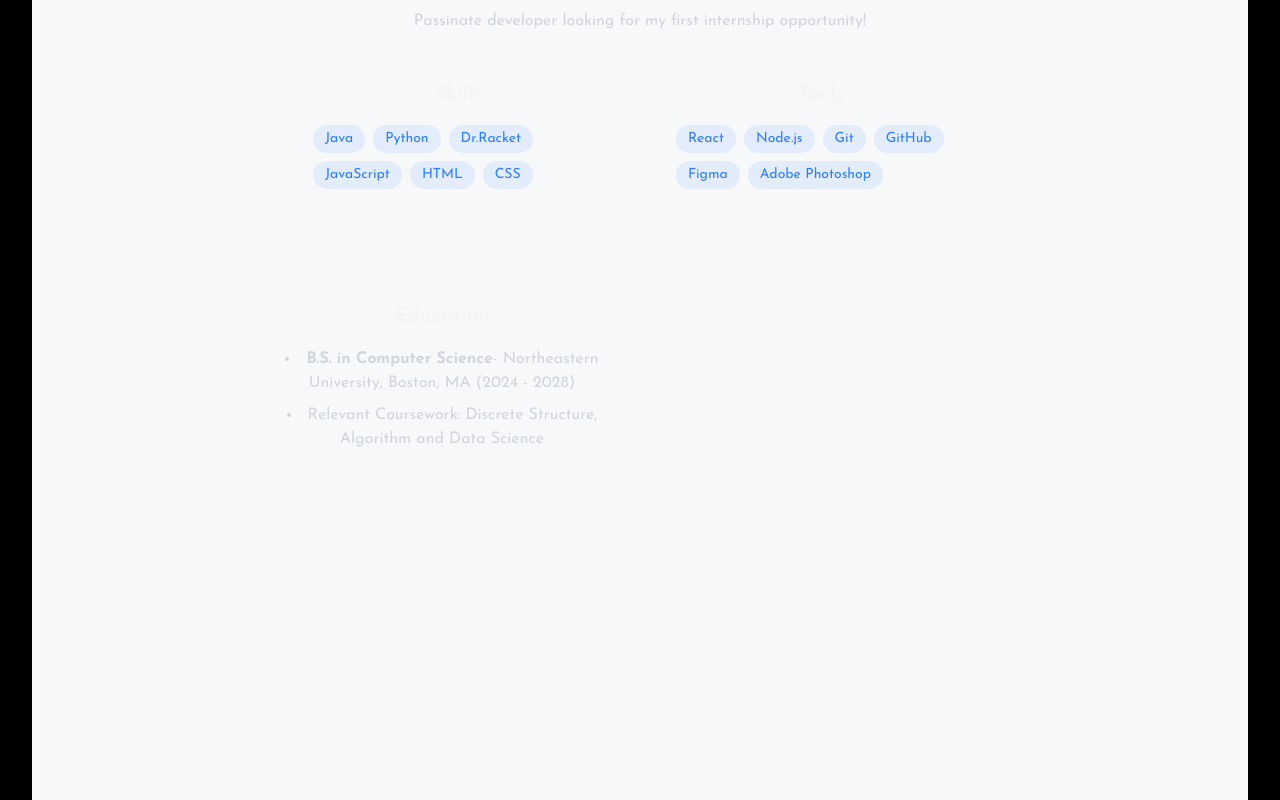
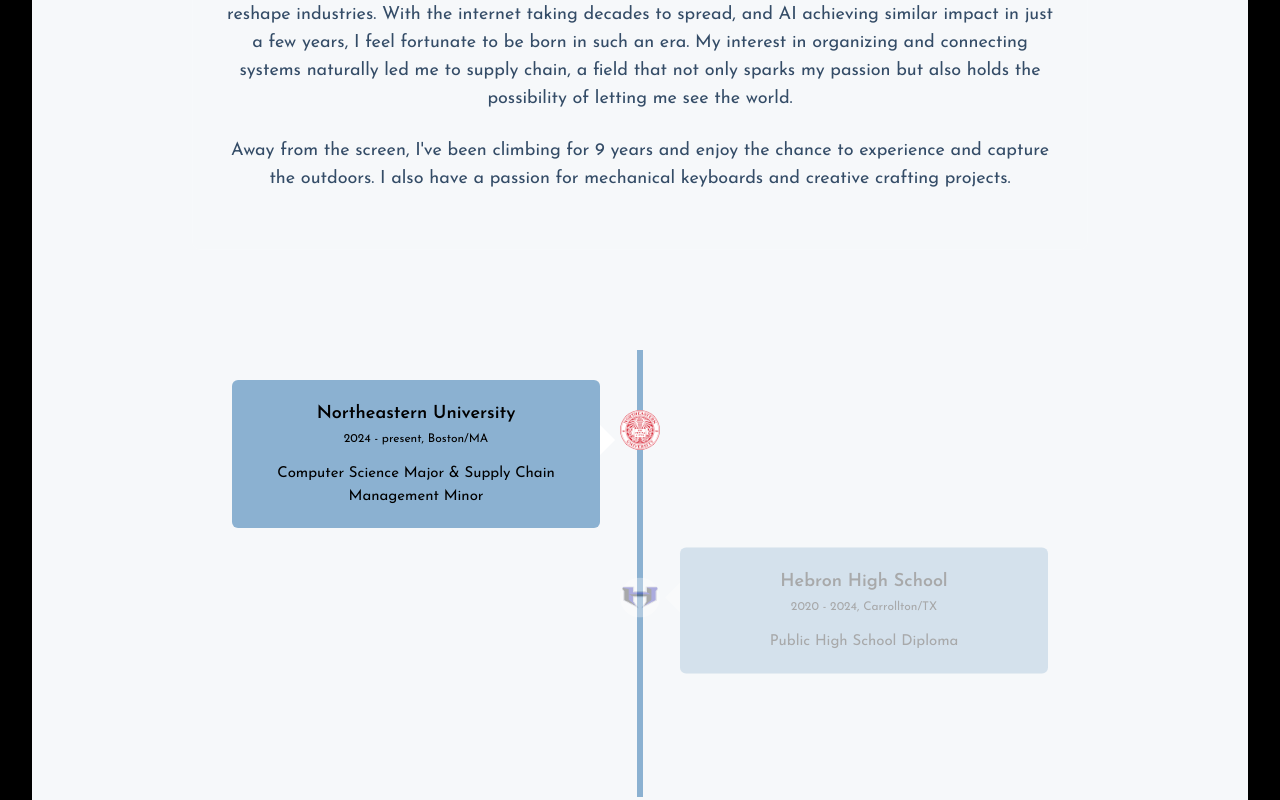
Before and after one commit to ezixuan27/ella_HOME, a React (Vite) app: page / in a window 1280 px wide. Shown: the part 1040-1840 px from the top of the page. Built offline with nearby package versions, Linux system fonts and the light colour scheme.

Commit message:
basic timeline working

```diff
--- a/src/components/Navbar.jsx
+++ b/src/components/Navbar.jsx
@@ -5,7 +5,7 @@
         document.body.style.overflow = menuOpen ? "hidden" : '';
     }, [menuOpen]);
     return (
-        <nav className="fixed top-0 w-full z-40 bg-[#3e5873]/65 backdrop-blur-md border-white/10 shadow-lg">
+        <nav className="fixed top-0 w-full z-40 bg-[#3e5873]/60 backdrop-blur-md border-white/10 shadow-lg">
             <div className="max-w-5xl mx-auto px-4">
                 <div className="flex justify-between items-center h-16">
                     <a href="#home" className="text-xl font-bold text-white"> ZZ </a>
--- a/src/components/sections/About.jsx
+++ b/src/components/sections/About.jsx
@@ -23,21 +23,78 @@
     return (
         <section
             id="about"
-            className="min-h-screen flex items-center justify-center py-10"
+            className="min-h-screen flex items-center justify-center py-20"
         >
             <RevealOnScroll>
-            <div className="max-w-3xl mx-auto mx-4">
+                <div className="max-w-4xl mx-auto mx-4">
                     <h2
                         className="text-3xl font-bold mb-8 text-[#5D88AA] text-center">
                         ABOUT ME
                     </h2>
 
-                <div className="rounded-xl p-8 border-white/10 border hover:-translate-y-1 transition-all">
-                    <p className="text-gray-300 mb-6">
-                        Passinate developer looking for my first internship opportunity!
+                    <div className="rounded-lg text-lg p-8 border-white/10 border">
+                        <p className="text-[#344c67] mb-6">
+                            I'm a student new to the tech field, deeply curious about the potential of AI and how
+                            it continues to reshape industries. With the internet taking decades to spread, and AI
+                            achieving similar impact in just a few years, I feel fortunate to be born in such an era.
+                            My interest in organizing and connecting systems naturally led me to supply chain, a field
+                            that not only sparks my passion but also holds the possibility of letting me see the world.
                         </p>
+                        <p className="text-[#344c67] mb-6">
+                            Away from the screen, I've been climbing for 9 years and enjoy the chance to experience
+                            and capture the outdoors. I also have a passion for mechanical keyboards and creative crafting projects.
+                        </p>
+                    </div>
 
-                    <div className="grid grid-cols-1 md:grid-cols-2 gap-6">
+
+
+
+                    <div className="timeline mt-8">
+                        <div className="container left">
+                            <img src="NU_logo.png"
+                            className="bg-white"/>
+                            <div className="text-box">
+                                <h2 className="text-black font-bold text-lg">Northeastern University</h2>
+                                <small className="text-black">2024 - present, Boston/MA</small>
+                                <p className="text-black">Computer Science Major & Supply Chain Management Minor</p>
+                                <span className="arrow"></span>
+                            </div>
+                        </div>
+                        <div className="container right">
+                            <img src="hebron_logo.png"
+                            className="bg-white" />
+                            <div className="text-box">
+                                <h2 className="text-black font-bold text-lg">Hebron High School</h2>
+                                <small className="text-black">2020 - 2024, Carrollton/TX</small>
+                                <p className="text-black">Public High School Diploma</p>
+                                <span className="arrow"></span>
+                            </div>
+                        </div>
+                        <div className="container left">
+                            <img src="NU_logo.png"
+                            className="bg-white"/>
+                            <div className="text-box">
+                                <h2 className="text-black font-bold text-lg">Northeastern University</h2>
+                                <small className="text-black">2024 - present, Boston/MA</small>
+                                <p className="text-black">Computer Science Major & Supply Chain Management Minor</p>
+                                <span className="arrow"></span>
+                            </div>
+                        </div>
+                        <div className="container right">
+                            <img src="hebron_logo.png"
+                            className="bg-white"/>
+                            <div className="text-box">
+                                <h2 className="text-black font-bold text-lg">Hebron High School</h2>
+                                <small className="text-black">2020 - 2024, Carrollton/TX</small>
+                                <p className="text-black">Public High School Diploma</p>
+                                <span className="arrow"></span>
+                            </div>
+                        </div>
+                    </div>
+
+
+
+                    {/* <div className="grid grid-cols-1 md:grid-cols-2 gap-6">
                         <div className="rounded-xl p-6 hover:-translate-y-1 transition-all">
                             <h3 className="text-xl font-bold mb-4">Skills</h3>
                             <div className="flex flex-wrap gap-2">
@@ -67,26 +124,9 @@
                                 ))}
                             </div>
                         </div>
-                    </div>
+                    </div> */}
                 </div>
 
-                <div className="grid grid-cols-1 md:grid-cols-2 gap-6 mt-8">
-                    <div className="p-6 rounded-xl border-white/10 border hover:-translate-y-1 transition-all">
-                        <h3 className="text-xl font-bold mb-4"> Education </h3>
-                        <ul className="list-disc list-inside text-gray-300 space-y-2">
-                            <li>
-                                <strong>
-                                    B.S. in Computer Science
-                                </strong>
-                                - Northeastern University, Boston, MA (2024 - 2028)
-                            </li>
-                            <li>
-                                Relevant Coursework: Discrete Structure, Algorithm and Data Science
-                            </li>
-                        </ul>
-                    </div>
-                </div>
-            </div>
             </RevealOnScroll>
         </section>
     )
--- a/src/components/sections/Projects.jsx
+++ b/src/components/sections/Projects.jsx
@@ -4,7 +4,7 @@
     return (
         <section
             id="projects"
-            className="min-h-screen flex items-center justify-center py-10"
+            className="min-h-screen flex items-center justify-center py-20"
         >
             <RevealOnScroll>
             <div className="max-w-5xl mx-auto px-4">
--- a/src/index.css
+++ b/src/index.css
@@ -1,6 +1,7 @@
 @import "tailwindcss";
 
-html, body {
+html,
+body {
   margin: 0;
   padding: 0;
   font-family: 'Josefin Sans', sans-serif;
@@ -8,11 +9,187 @@
   color: #f3f4f6
 }
 
+.timeline {
+  position: relative;
+  max-width: 1800px;
+  margin: 100px auto;
+}
+
+.container {
+  padding: 10px 40px;
+  position: relative;
+  width: 50%;
+  opacity: 0;
+  animation: movedown 1s linear forwards;
+}
+
+@keyframes movedown {
+  0% {
+    opacity: 0;
+    transform: translateY(-30px);
+  }
+
+  100% {
+    opacity: 1;
+    transform: translateY(0);
+  }
+}
+
+.container:nth-child(1) {
+  animation-delay: 5s;
+}
+
+.container:nth-child(2) {
+  animation-delay: 6s;
+}
+
+.container:nth-child(3) {
+  animation-delay: 7s;
+}
+
+.container:nth-child(4) {
+  animation-delay: 8s;
+}
+
+.text-box {
+  padding: 20px;
+  background: #8BB1D1;
+  position: relative;
+  border-radius: 6px;
+  font-size: 15px;
+  z-index: 1;
+  margin-top: 20px;
+}
+
+.text-box h2 {
+  font-weight: 600;
+}
+
+.text-box small {
+  display: inline-block;
+  margin-bottom: 15px;
+}
+
+.left {
+  left: 0;
+}
+
+.right {
+  left: 50%;
+}
+
+.text-box:hover {
+  transform: translateY(-5px);
+  box-shadow: 0 0 15px rgba(93, 136, 170, 0.2);
+}
+
+.container img {
+  position: absolute;
+  width: 40px;
+  height: 40px;
+  object-fit: contain;
+  background: #fff;
+  border-radius: 50%;
+  right: -20px;
+  left: auto;
+  top: 60px;
+  z-index: 20;
+}
+
+.right img {
+  left: -20px;
+  right: auto;
+}
+
+
+.timeline::after {
+  content: '';
+  position: absolute;
+  width: 6px;
+  height: 100%;
+  background: #8BB1D1;
+  top: 0;
+  left: 50%;
+  margin-left: -3px;
+  z-index: -1;
+
+  animation: moveline 10s linear forwards;
+}
+
+@keyframes moveline {
+  0% {
+    height: 0;
+  }
+
+  100% {
+    height: 100%;
+  }
+}
+
+@media (min-width: 601px) {
+  .container.left .arrow {
+    position: absolute;
+    top: 45px;
+    right: -15px;
+    width: 0;
+    height: 0;
+    border-top: 15px solid transparent;
+    border-bottom: 15px solid transparent;
+    border-left: 15px solid #fff;
+    z-index: 10;
+    pointer-events: none;
+  }
+
+  .container.right .arrow {
+    position: absolute;
+    top: 35px;
+    left: -15px;
+    width: 0;
+    height: 0;
+    border-top: 15px solid transparent;
+    border-bottom: 15px solid transparent;
+    border-right: 15px solid #fff;
+    z-index: 10;
+    pointer-events: none;
+  }
+}
+
+@media (max-width: 600px) {
+  .timeline {
+    margin: 60px auto;
+  }
+
+  .container {
+    width: 100%;
+    padding-left: 70px;
+    padding-right: 25px;
+  }
+
+  .right {
+    left: 0;
+  }
+
+  .container img {
+    left: 15px;
+    right: auto;
+  }
+
+  .timeline::after {
+    left: 40px;
+    margin-left: 0;
+  }
+}
+
+
+
 @layer utilities {
   @keyframes blinke {
-    0%, 100% {
+
+    0%,
+    100% {
       opacity: 1;
     }
+
     50% {
       opacity: 0;
     }
@@ -27,6 +204,7 @@
     0% {
       transform: translate(0%)
     }
+
     100% {
       transform: translateX(400%);
     }
```
Also changed, not shown: src/components/sections/Home.jsx (+9 -9 lines), public/NU_logo.png (added), public/hebron_logo.png (added), tailwind.config.js (added). Lines whose indentation alone changed are shown as unchanged.
